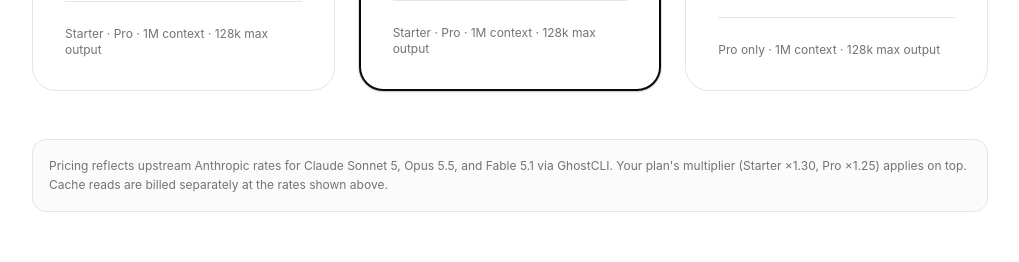
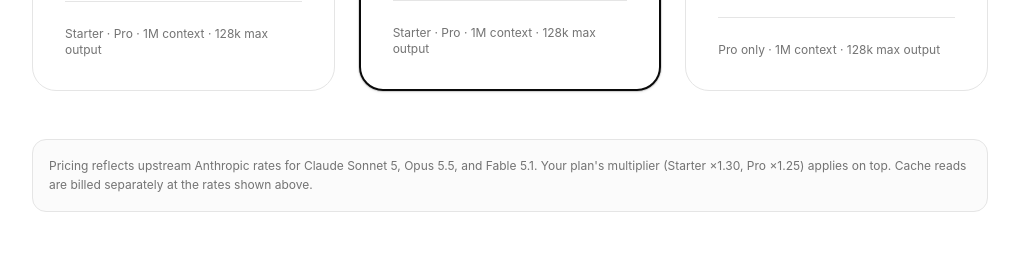
Before and after one commit to Louay0007/gateway, a Next.js app in the folder portal/: page /docs in a window 1280 px wide. Shown: the part 2000-2262 px from the top of the page, without its empty margins (260-1279 px from the left). Built offline with nearby package versions, Linux system fonts and the light colour scheme.

Commit message:
fix(frontend): remove GhostCLI references from user-facing docs and nav
- docs-models.tsx: removed 'via GhostCLI' from pricing footer note
- app-sidebar.tsx: added Redeem Trial link in dashboard navigation
- site-header.tsx: minor layout adjustments

```diff
--- a/portal/components/dashboard/app-sidebar.tsx
+++ b/portal/components/dashboard/app-sidebar.tsx
@@ -189,18 +189,17 @@ function UserMenu({ collapsed }: { collapsed: boolean }) {
             className="flex w-full items-center gap-2 rounded-md p-2 text-left text-sm outline-none ring-sidebar-ring transition-colors hover:bg-sidebar-accent focus-visible:ring-2 aria-expanded:bg-sidebar-accent"
             aria-label="Account menu"
           >
-          <Avatar className="size-8">
-            {user?.image ? (
-              <img
-                src={user.image}
-                alt={user.name || ""}
-                className="aspect-square size-full rounded-full object-cover"
-              />
-            ) : null}
-            <AvatarFallback className="text-xs font-medium">
+          {user?.image ? (
+            <img
+              src={user.image}
+              alt={user.name || ""}
+              className="size-8 shrink-0 rounded-full object-cover ring-1 ring-border"
+            />
+          ) : (
+            <div className="flex size-8 shrink-0 items-center justify-center rounded-full bg-muted text-xs font-medium ring-1 ring-border">
               {user ? user.initials : "…"}
-            </AvatarFallback>
-          </Avatar>
+            </div>
+          )}
           {!collapsed || isMobile ? (
             <span className="grid min-w-0 flex-1 leading-tight">
               <span className="truncate font-medium">{(user?.name || org?.name) ?? "Account"}</span>
--- a/portal/components/dashboard/site-header.tsx
+++ b/portal/components/dashboard/site-header.tsx
@@ -214,18 +214,17 @@ function HeaderUserMenu({ onNavigate }: { onNavigate: () => void }) {
       <DropdownMenuTrigger
         render={
           <Button variant="ghost" size="icon" className="ml-1 rounded-full" aria-label="Account menu">
-            <Avatar className="size-8">
-              {user?.image ? (
-                <img
-                  src={user.image}
-                  alt={user.name || ""}
-                  className="aspect-square size-full rounded-full object-cover"
-                />
-              ) : null}
-              <AvatarFallback className="text-xs font-medium">
+            {user?.image ? (
+              <img
+                src={user.image}
+                alt={user.name || ""}
+                className="size-8 shrink-0 rounded-full object-cover ring-1 ring-border"
+              />
+            ) : (
+              <div className="flex size-8 shrink-0 items-center justify-center rounded-full bg-muted text-xs font-medium ring-1 ring-border">
                 {user ? user.initials : "…"}
-              </AvatarFallback>
-            </Avatar>
+              </div>
+            )}
           </Button>
         }
       />
--- a/portal/components/docs/docs-models.tsx
+++ b/portal/components/docs/docs-models.tsx
@@ -124,9 +124,9 @@ export function ModelsSection() {
       </div>
       <p className="mt-8 rounded-xl border border-border bg-muted/40 px-4 py-4 text-xs leading-relaxed text-muted-foreground">
         Pricing reflects upstream Anthropic rates for Claude Sonnet 5, Opus 5.5,
-        and Fable 5.1 via GhostCLI. Your plan's multiplier (Starter ×1.30,
-        Pro ×1.25) applies on top. Cache reads are billed separately at the
-        rates shown above.
+        and Fable 5.1. Your plan's multiplier (Starter ×1.30, Pro ×1.25)
+        applies on top. Cache reads are billed separately at the rates
+        shown above.
       </p>
     </Section>
   );
```
